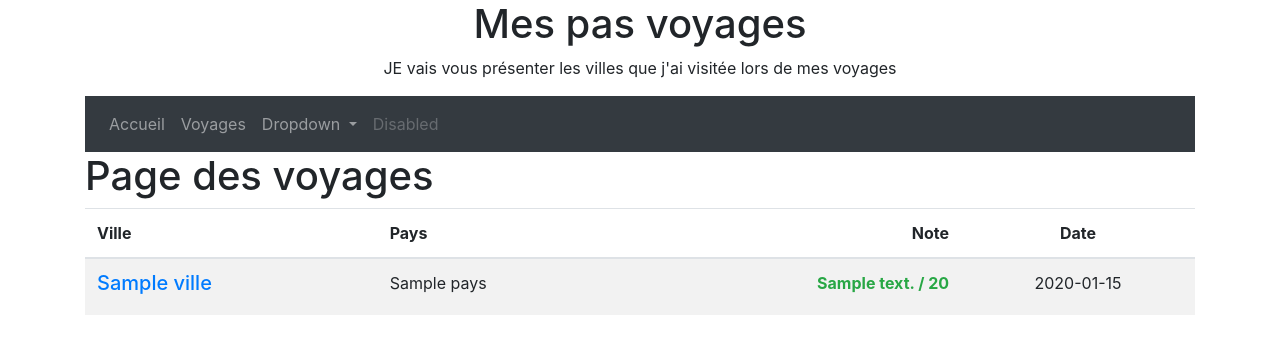
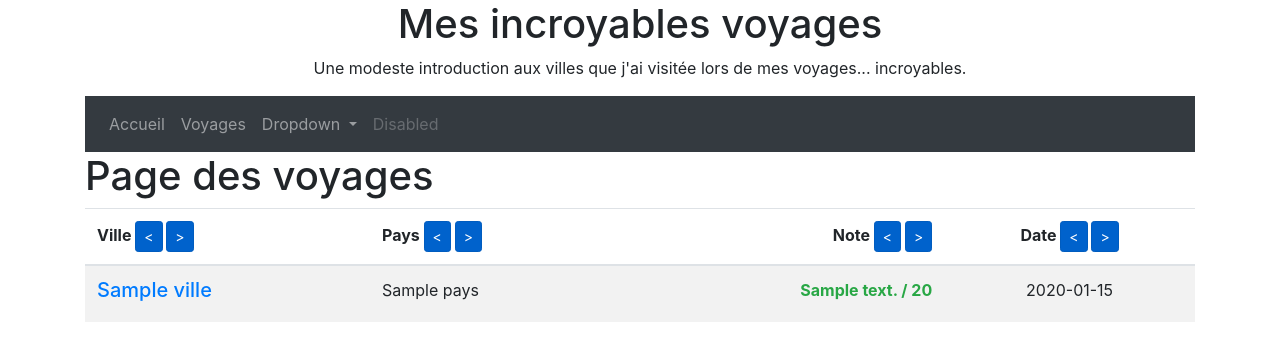
Before and after one commit to Elshindr/MySymfonyPlayground, a Symfony app: template templates/pages/voyages.html.twig in a window 1280 px wide. Shown: the top 361 px of the page. Run offline with Twig, Linux system fonts and the light colour scheme; the template is opened without the code that fills it: most values are stand-ins (such as "Sample title", 1, 10 or a date in 2020); some libraries are stand-ins or nearby versions.

Commit message:
Phase 9: ORM tri des enregistrements

```diff
--- a/src/Controller/AccueilController.php
+++ b/src/Controller/AccueilController.php
@@ -16,7 +16,7 @@ use Symfony\Component\Routing\Annotation\Route;
 /**
  * Description of AccueilController
  *
- * @author Ydrani
+ * @author Elshindr
  */
 class AccueilController extends AbstractController{
     /**
--- a/templates/basefront.html.twig
+++ b/templates/basefront.html.twig
@@ -6,8 +6,8 @@
 <!-- titre -->
 <div class="container">
     <div class="text-center">
-        <h1>Mes pas voyages</h1>
-        <p> JE vais vous présenter les villes que j'ai visitée lors de mes voyages</p>
+        <h1>Mes incroyables voyages</h1>
+        <p> Une modeste introduction aux villes que j'ai visitée lors de mes voyages... incroyables.</p>
     </div>
 
 <!-- menu -->
@@ -18,7 +18,7 @@
         <a class="nav-link" href={{ path("accueil") }}>Accueil <span class="sr-only">(current)</span></a>
       </li>
       <li class="nav-item">
-        <a class="nav-link" href={{ path("MESPUTAINS DE PASvoyages") }}>Voyages</a>
+        <a class="nav-link" href={{ path("MES PAS voyages") }}>Voyages</a>
       </li>
       <li class="nav-item dropdown">
         <a class="nav-link dropdown-toggle" href="#" id="navbarDropdown" role="button" data-toggle="dropdown" aria-haspopup="true" aria-expanded="false">
--- a/templates/pages/voyages.html.twig
+++ b/templates/pages/voyages.html.twig
@@ -6,10 +6,23 @@
 <table class="table table-striped">
     <thead>
     <tr>
-        <th class="text-left" scope="col"> Ville</th>
-        <th class="text-left" scope="col"> Pays</th>
-        <th class="text-right" scope="col">Note</th>
-        <th class="text-center" scope="col">Date</th>
+        <th class="text-left" scope="col"> Ville
+            <a href="{{ path('voyages.sort', {champ:'ville', ordre:'ASC'}) }}" class="btn btn-primary btn-sm active" role="button" aria-pressed="true"> < </a>
+            <a href="{{ path('voyages.sort', {champ:'ville', ordre:'DESC'}) }}" class="btn btn-primary btn-sm active" role="button" aria-pressed="true"> > </a>
+        </th>
+        <th class="text-left" scope="col"> Pays
+            <a href="{{ path('voyages.sort', {champ:'pays', ordre:'ASC'}) }}" class="btn btn-primary btn-sm active" role="button" aria-pressed="true"> < </a>
+            <a href="{{ path('voyages.sort', {champ:'pays', ordre:'DESC'}) }}" class="btn btn-primary btn-sm active" role="button" aria-pressed="true"> > </a>
+        </th>
+        <th class="text-right" scope="col">Note
+            <a href="{{ path('voyages.sort', {champ:'note', ordre:'ASC'}) }}" class="btn btn-primary btn-sm active" role="button" aria-pressed="true"> < </a>
+            <a href="{{ path('voyages.sort', {champ:'note', ordre:'DESC'}) }}" class="btn btn-primary btn-sm active" role="button" aria-pressed="true"> > </a>
+        </th>
+        <th class="text-center" scope="col">Date
+            <a href="{{ path('voyages.sort', {champ:'datecreation', ordre:'ASC'}) }}" class="btn btn-primary btn-sm active" role="button" aria-pressed="true"> < </a>
+            <a href="{{ path('voyages.sort', {champ:'datecreation', ordre:'DESC'}) }}" class="btn btn-primary btn-sm active" role="button" aria-pressed="true"> > </a>
+
+        </th>
     </tr>
     </thead>
     <tbody>
```
Also changed, not shown: src/Controller/VoyagesController.php (+15 -4 lines), src/Repository/VisiteRepository.php (+12 -0 lines).
